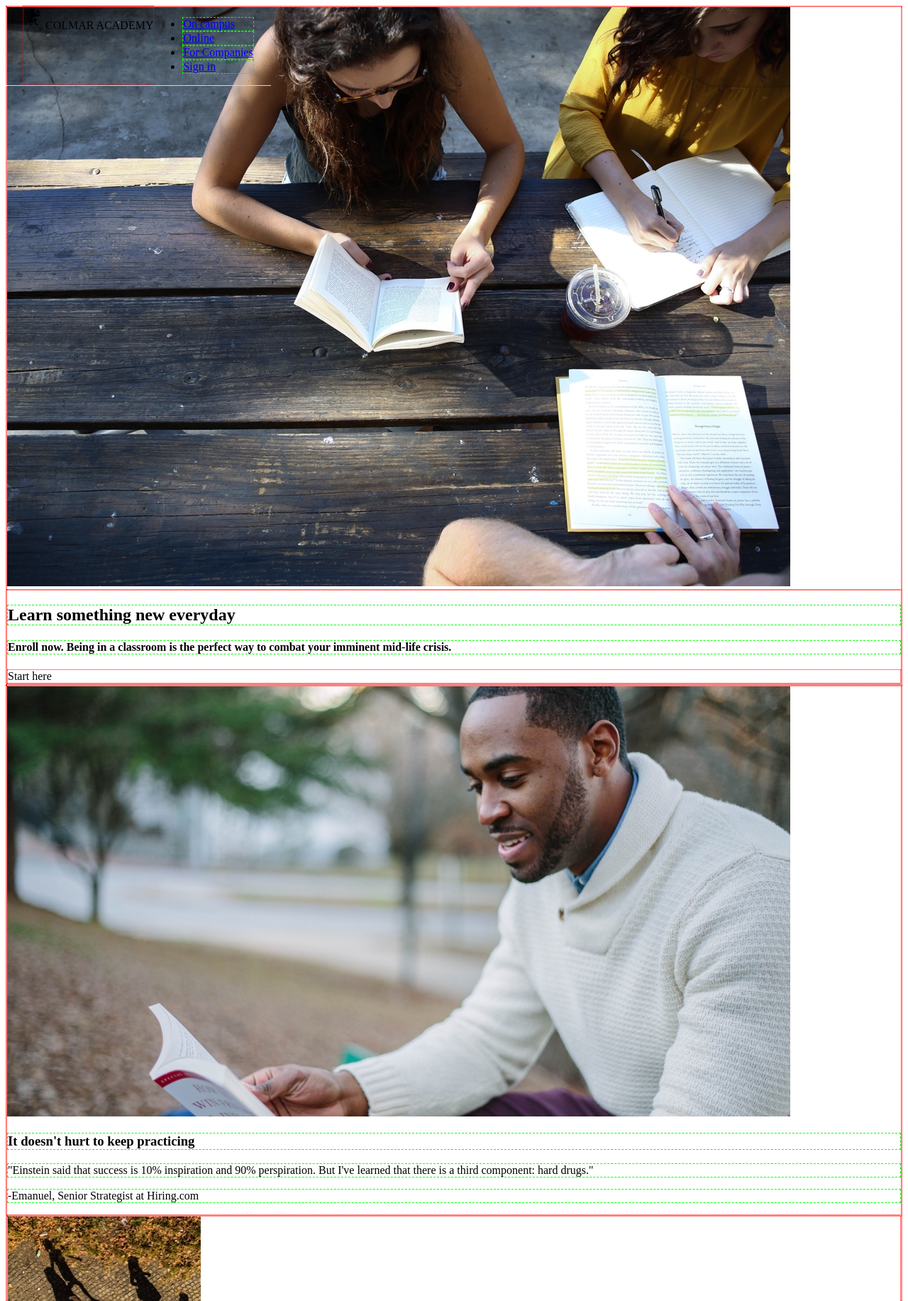
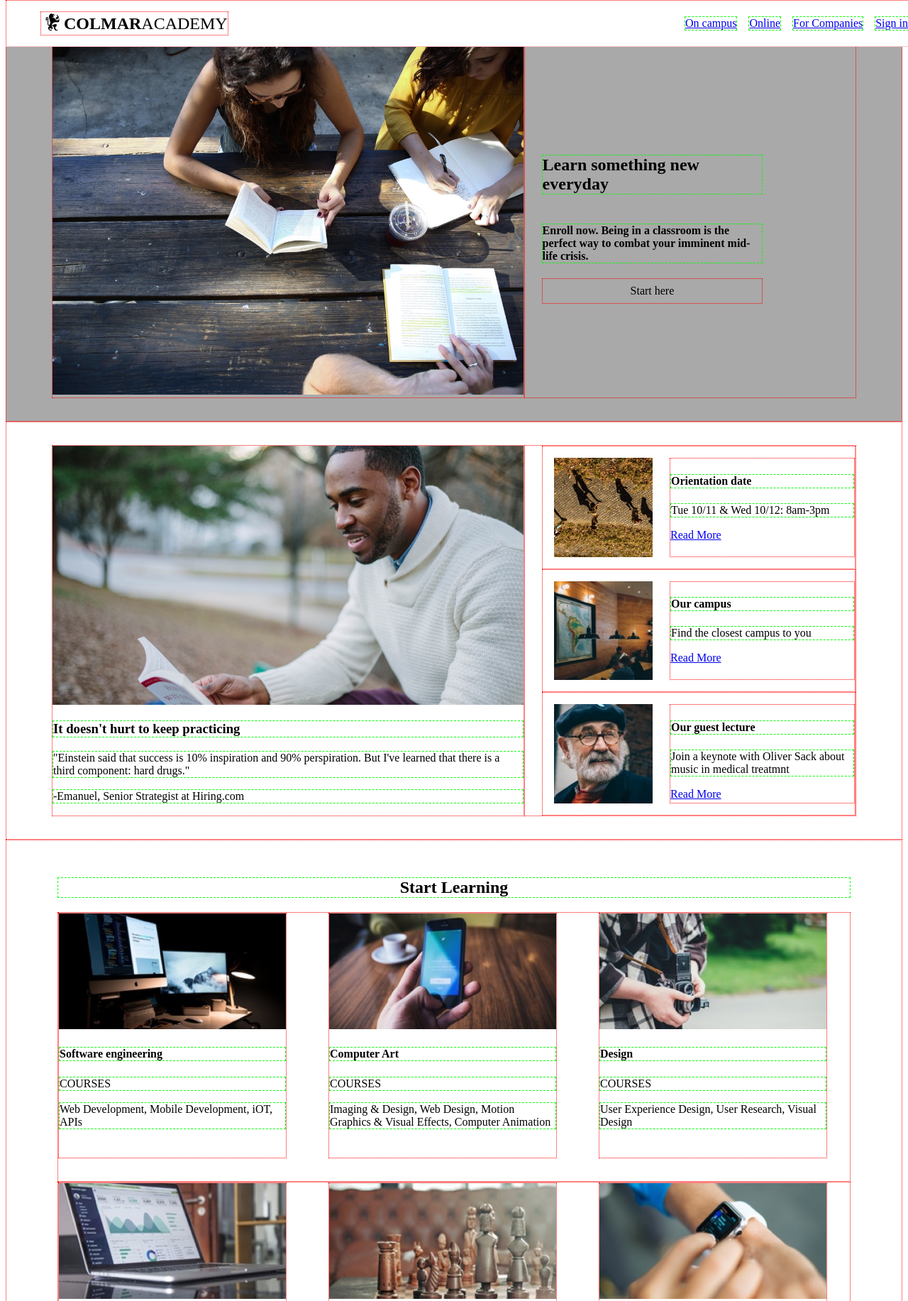
Before and after one commit to erinlaurasy/colmaracademy, a plain HTML site: page index.html in a window 1280 px wide. Shown: the top 1833 px of the page at 71% size. Drawn offline with Linux system fonts and the light colour scheme; files that its build step writes are made by us from their sources.

Commit message:
finish desktop css stylesheet

```diff
--- a/css/style.css
+++ b/css/style.css
@@ -15,10 +15,17 @@ h1, h2, h3, h4, h5, h6, p, li {
   border: 1px lime dashed;
 }
 
+@media only screen and (max-width: 768px) {
+  .desktop {
+    display: none;
+  }
+
+}
+
 /* Header */
 
-header {
-  width: 100%
+.header {
+  width: 100%;
   height: 4rem;
   display: flex;
   position: fixed;
@@ -26,19 +33,145 @@ header {
   padding-right: 1.5rem;
   justify-content: space-between;
   border-bottom: 1px pink solid;
+  background-color: white;
+  align-items: center;
+  top: 0;
 }
 
-.header ul {
+.header .logo {
+  display: flex;
+  align-items: center;
+  margin-left: 1.5rem;
+  font-size: 1.5rem;
+}
+
+.header .logo img {
+  width: 2rem;
+  height: 2rem;
+}
+
+.header .logo .colmar{
+  font-weight: bold;
+}
+
+.header nav ul {
+  display: flex;
+  justify-content: space-between;
+  list-style: none;
+  margin-right: 1.5rem;
+}
+
+.header ul li {
+  margin: 0.5rem;
+}
+
+@media only screen and (max-width: 480px) {
+  .desktop
+}
+
+/* Left-Right columns
+ these apply to the banner, information, and thesis sections */
+
+.leftright {
+  display: flex;
+  padding: 2rem 4rem;
+}
+
+.leftcolumn {
+  width: 60%;
+}
+
+.leftright img {
+  max-width: 100%;
+  overflow: hidden;
+}
+
+.rightcolumn {
+  width: 40%;
+  padding-left: 24px;
+}
+
+/* Banner */
+
+.banner {
+  background-color: darkgray;
+  margin-top: 2rem;
+}
+
+.banner .rightcolumn {
+  display: flex;
+  flex-direction: column;
+  justify-content: center;
+}
+
+.banner h2, .banner h4, .banner .button {
+  width: 70%;
+}
+
+.button {
+  text-align: center;
+  padding: 0.5rem 0;
+}
+
+/* Information & Thesis
+Since these two sections look similar we'll use the same code here */
+
+.infoblock {
+  display: flex;
+  padding: 1rem 0 1rem 1rem;
+}
+
+.infoblock img {
+  width: 35%;
+  height: auto;
+  margin-right: 1.5rem;
+}
+
+.infoblock .text {
+  width: 65%;
+}
+
+/* Courses */
+
+.courses {
+  padding: 2rem 4.5rem 0 4.5rem;
+  text-align: center;
+}
+
+.container {
   display: flex;
   justify-content: space-between;
 }
 
-.header ul li {
-  margin: 1rem;
+.course {
+  margin-bottom: 2rem;
+  margin-right: 2rem;
+  padding-bottom: 1.5rem;
+  width: 20rem;
+  text-align: left;
 }
 
-@media only screen and (max-width: 768px) {
-  .desktop {
-    display: none;
-  }
+.course img {
+  max-width: 100%;
+  height: auto;
+  overflow: hidden;
 }
+
+/* Thesis */
+
+.thesis {
+  text-align: center;
+}
+
+.thesis h2 {
+  margin-top: 2rem;
+  margin-bottom: 0;
+}
+
+.thesis .leftcolumn, .thesis .rightcolumn {
+  text-align: left;
+}
+
+.thesis video {
+  max-width: 100%;
+}
--- a/index.html
+++ b/index.html
@@ -1,16 +1,16 @@
 <!DOCTYPE html>
 <html>
 <head>
-  <link rel="stylesheet" href="./resources/css/style.css">
-  <link rel="stylesheet" href="./resources/css/reset.css">
+  <link rel="stylesheet" href="./css/style.css">
+  <link rel="stylesheet" href="./css/reset.css">
   <meta charset="UTF-8">
 </head>
 <body>
   <!-- Header -->
-<header>
+<div class="header">
   <div class="logo desktop">
     <img src="resources/capstone_colmar_assets/images/ic-logo.svg" alt="">
-    <span>COLMAR</span> <span>ACADEMY</span>
+    <span class="colmar">COLMAR</span> <span>ACADEMY</span>
   </div>
   <nav class="desktop">
     <ul>
@@ -22,11 +22,11 @@
   </nav>
   <nav class="mobile">
     <a href="#"><img src="resources/capstone_colmar_assets/images/ic-logo.svg" alt=""></a>
-    <img src="resources/capstone_colmar_assets/images/ic-on-campus.svg" alt="">
-    <img src="resources/capstone_colmar_assets/images/ic-online.svg" alt="">
-    <img src="resources/capstone_colmar_assets/images/ic-online.svg" alt="">
+    <a href="#"><img src="resources/capstone_colmar_assets/images/ic-on-campus.svg" alt=""></a>
+    <a href="#"><img src="resources/capstone_colmar_assets/images/ic-online.svg" alt=""></a>
+    <a href="#"><img src="resources/capstone_colmar_assets/images/ic-online.svg" alt=""></a>
   </nav>
-</header>
+</div>
 
   <!-- Banner -->
 <div class="leftright banner">
@@ -53,7 +53,7 @@
   </div>
   <div class="rightcolumn">
     <div class="infoblock">
-      <img src="resources/capstone_colmar_assets/images/information-orientation.jpg" alt="Some cave paintings">
+      <img src="resources/capstone_colmar_assets/images/information-orientation.jpg" alt="Some people walking around">
       <div class="text">
         <h4>Orientation date</h4>
         <p>Tue 10/11 & Wed 10/12: 8am-3pm</p>
@@ -61,7 +61,7 @@
       </div>
     </div>
     <div class="infoblock">
-      <img src="resources/capstone-colmar-assets/images/information-campus.jpg" alt="A classroom with a map">
+      <img src="resources/capstone_colmar_assets/images/information-campus.jpg" alt="A classroom with a map">
       <div class="text">
         <h4>Our campus</h4>
         <p>Find the closest campus to you</p>
@@ -69,11 +69,12 @@
       </div>
     </div>
     <div class="infoblock">
-      <img src="resources/capstone-colmar-assets/images/information-guest-lecture.jpg" alt="Some old guy who is probably Oliver Sack">
+      <img src="resources/capstone_colmar_assets/images/information-guest-lecture.jpg" alt="Some old guy who is probably Oliver Sack">
       <div class="text">
         <h4>Our guest lecture</h4>
-        <p>Join a keynote with Oliver Sack about music in medical treatment</p>
+        <p>Join a keynote with Oliver Sack about music in medical treatmnt</p>
         <a href="#">Read More</a>
+      </div>
     </div>
   </div>
 </div>
@@ -84,37 +85,39 @@
   <h2>Start Learning</h2>
   <div class="container">
     <div class="course">
-      <img src="resources/capstone-colmar-assets/images/course-software.jpg" alt="A computer">
+      <img class="desktop" src="resources/capstone_colmar_assets/images/course-software.jpg" alt="A computer">
       <h4>Software engineering</h4>
       <p>COURSES</p>
       <p>Web Development, Mobile Development, iOT, APIs</p>
     </div>
     <div class="course">
-      <img src="resources/capstone-colmar-assets/images/course-computer-art.jpg" alt="A phone">
+      <img class="desktop" src="resources/capstone_colmar_assets/images/course-computer-art.jpg" alt="A phone">
       <h4>Computer Art</h4>
       <p>COURSES</p>
       <p>Imaging & Design, Web Design, Motion Graphics & Visual Effects, Computer Animation</p>
     </div>
     <div class="course">
-      <img src="resources/capstone-colmar-assets/images/course-design.jpg" alt="someone holding a camera">
+      <img class="desktop" src="resources/capstone_colmar_assets/images/course-design.jpg" alt="someone holding a camera">
       <h4>Design</h4>
       <p>COURSES</p>
-      <p>user Experience Design, User Research, Visual Design</p>
+      <p>User Experience Design, User Research, Visual Design</p>
     </div>
+  </div>
+  <div class="container">
     <div class="course">
-      <img src="resources/capstone-colmar-assets/images/course-data.jpg" alt="A laptop">
+      <img class="desktop" src="resources/capstone_colmar_assets/images/course-data.jpg" alt="A laptop">
       <h4>Data</h4>
       <p>COURSES</p>
       <p>Data Science, Big Data, SQL, Data Visualization</p>
     </div>
     <div class="course">
-      <img src="resources/capstone-colmar-assets/images/business.jpg" alt="A chess set">
+      <img class="desktop" src="resources/capstone_colmar_assets/images/course-business.jpg" alt="A chess set">
       <h4>Business</h4>
       <p>COURSES</p>
       <p>Product Development, Business Development, Startups</p>
     </div>
     <div class="course">
-      <img src="resources/capstone-colmar-assets/images/course-marketing.jpg" alt="A smartwatch">
+      <img class="desktop" src="resources/capstone_colmar_assets/images/course-marketing.jpg" alt="A smartwatch">
       <h4>Marketing</h4>
       <p>COURSES</p>
       <p>Analytics, Content Marketing, Mobile Marketing</p>
@@ -123,30 +126,33 @@
 </div>
 
 <!-- Theses -->
-<h2>Thesis exhibit</h2>
-<div class="theses leftright">
+<div class="thesis">
+  <h2>Thesis exhibit</h2>
+<div class="leftright">
   <div class="leftcolumn">
-    <video src="videofile.ogg" autoplay poster="posterimage.jpg">
+    <video src="resources/capstone_colmar_assets/videos/thesis.mp4" controls poster="posterimage.jpg">
 
     </video>
     <h4>Reimagine urban</h4>
-    <p>In her thesis, Amara Li showcases a new design of parks and recreation spaces that could revolutionize urban planning as we know it. But she'll probably end up with a job at a coffee store because who's hiring in that field?</p>
+    <p>In her thesis, Amara Li showcases a new design of parks and recreation spaces that could revolutionize urban planning as we know it. But she'll probably end up with a job at a coffee shop because who's hiring in that field?</p>
   </div>
-  <div class="rightcolumn">
+  <div class="rightcolumn desktop">
     <div class="infoblock">
-      <img src="resources/capstone-colmar-assets/images/thesis-fisma.jpg" alt="Some people drawing">
+      <img src="resources/capstone_colmar_assets/images/thesis-fisma.jpg" alt="Some people drawing">
       <div class="text">
         <h4>Fisma: Design and Prototype</h4>
         <p>Designer showcase of new prototype products</p>
       </div>
     </div>
     <div class="infoblock">
-      <img src="resources/capstone-colmar-assets/images/thesis-now-and-then.jpg" alt="A picture of New York">
+      <img src="resources/capstone_colmar_assets/images/thesis-now-and-then.jpg" alt="A picture of New York">
       <div class="text">
         <h4>Now and then</h4>
         <p>A Research study about New York</p>
+      </div>
     </div>
   </div>
+</div>
 </div>
 
 <!-- Footer -->
```
